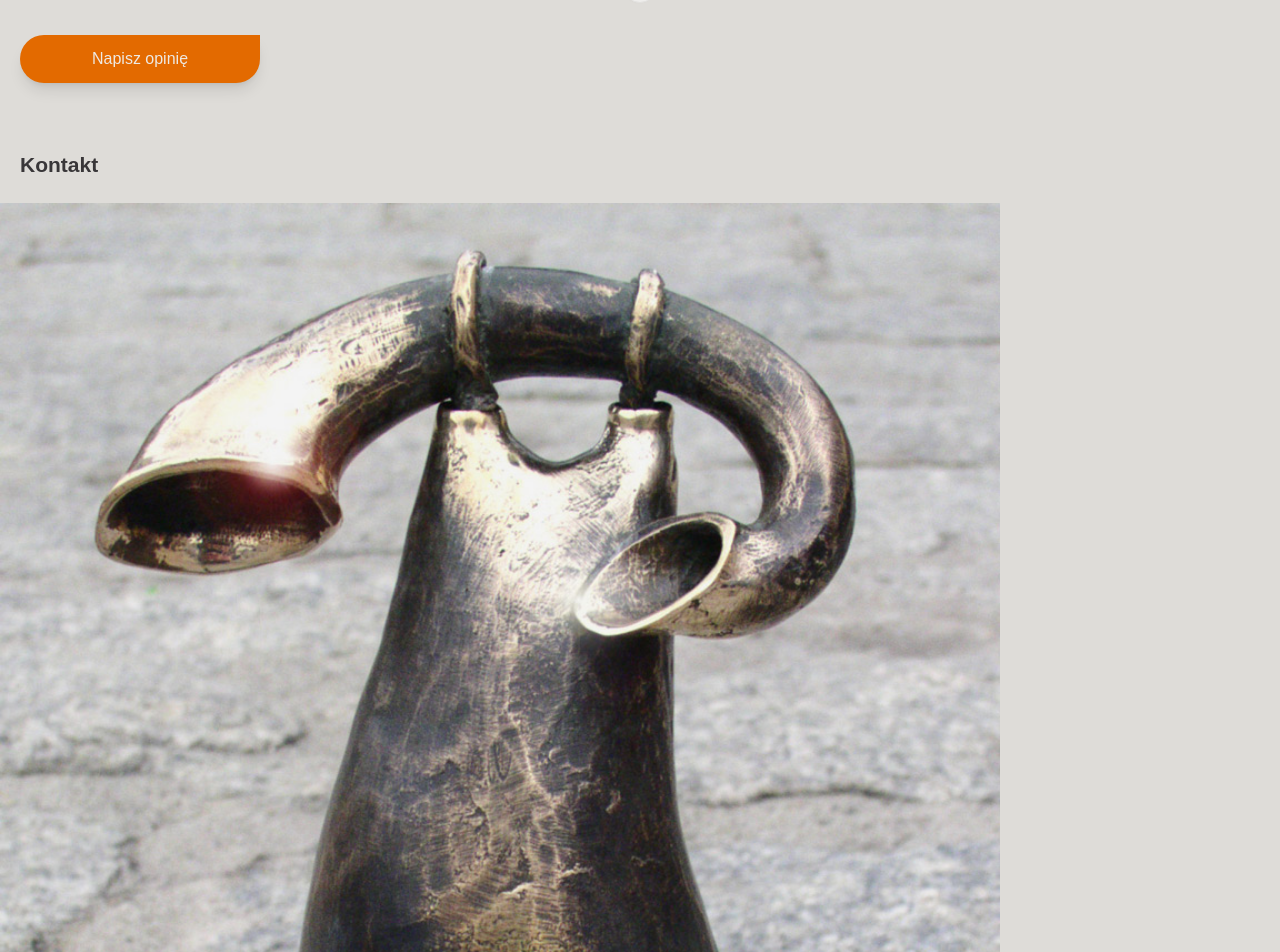
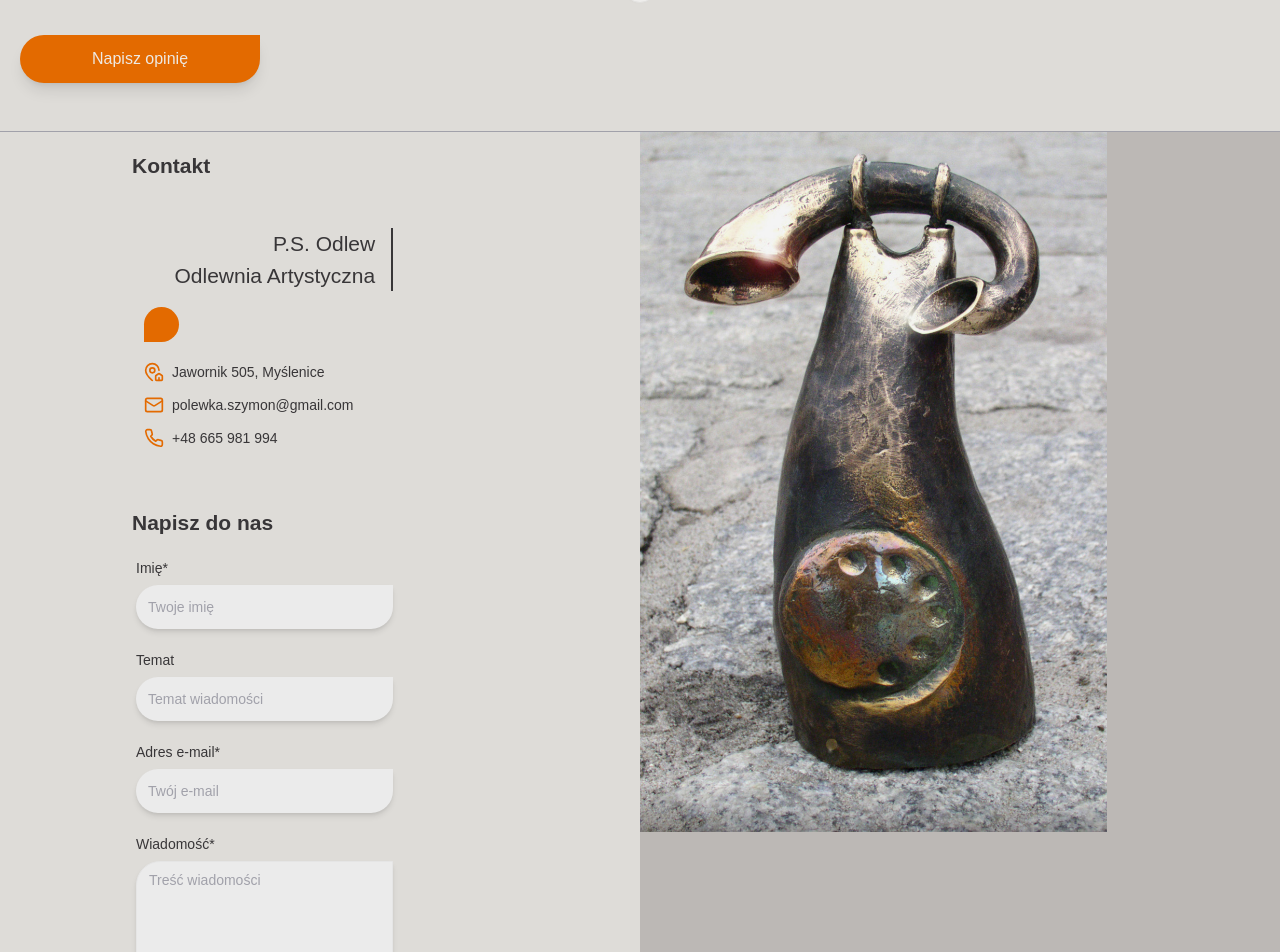
Before and after one commit to MarioLuigie/Odlew, a Next.js app: page / in a window 1280 px wide. Shown: the part 4760-5712 px from the top of the page. Built offline with nearby package versions, Linux system fonts and the light colour scheme; no server answers; the database is empty.

Commit message:
Styles: Add styles for desktop ver in Contact.tsx

```diff
--- a/src/components/pages/homePagePartials/Contact.tsx
+++ b/src/components/pages/homePagePartials/Contact.tsx
@@ -3,26 +3,23 @@ import Image from 'next/image'
 // lib
 import { HomeContactImages } from '@/lib/constants/images'
 // components
-import Title from "@/components/shared/Title"
-import CompanyName from "@/components/content/CompanyName"
-import ContactForm from "@/components/forms/ContactForm"
-import ContactInfo from "@/components/content/ContactInfo"
+import Title from '@/components/shared/Title'
+import CompanyName from '@/components/content/CompanyName'
+import ContactForm from '@/components/forms/ContactForm'
+import ContactInfo from '@/components/content/ContactInfo'
 
 export default function Contact() {
 	return (
 		<section
 			id="kontakt"
-    className="min-h-customScreen pb-8 bg-background scroll-mt-header"
+			className="min-h-customScreen bg-background scroll-mt-header border-y-[1px] border-zinc-400"
 		>
+			<div className="dp:flex dp:min-h-customScreen">
+				<div className="dp:w-1/2 textPageContainer">
+					<div>
 						<Title className="mb-6 px-5">
 							<p>Kontakt</p>
 						</Title>
-    <Image
-      src={HomeContactImages[0].path}
-      alt={HomeContactImages[0].alt}
-      width={1000}
-      height={1000}
-    />
 						<div className="p-6 flex flex-col">
 							<CompanyName mode="dark" />
 							<ContactInfo />
@@ -30,8 +27,20 @@ export default function Contact() {
 						<Title className="mb-6 px-5">
 							<p>Napisz do nas</p>
 						</Title>
-    <div className="flex flex-col px-6">
+						<div className="flex flex-col px-6 pb-4">
 							<ContactForm />
+						</div>
+					</div>
+				</div>
+				<div className="hidden dp:w-1/2 dp:bg-backgroundDark dp:flex">
+					<Image
+						src={HomeContactImages[0].path}
+						alt={HomeContactImages[0].alt}
+						width={1000}
+						height={1000}
+            className="h-customScreen w-auto object-cover"
+					/>
+				</div>
 			</div>
 		</section>
 	)
```
Lines whose indentation alone changed are shown as unchanged.
